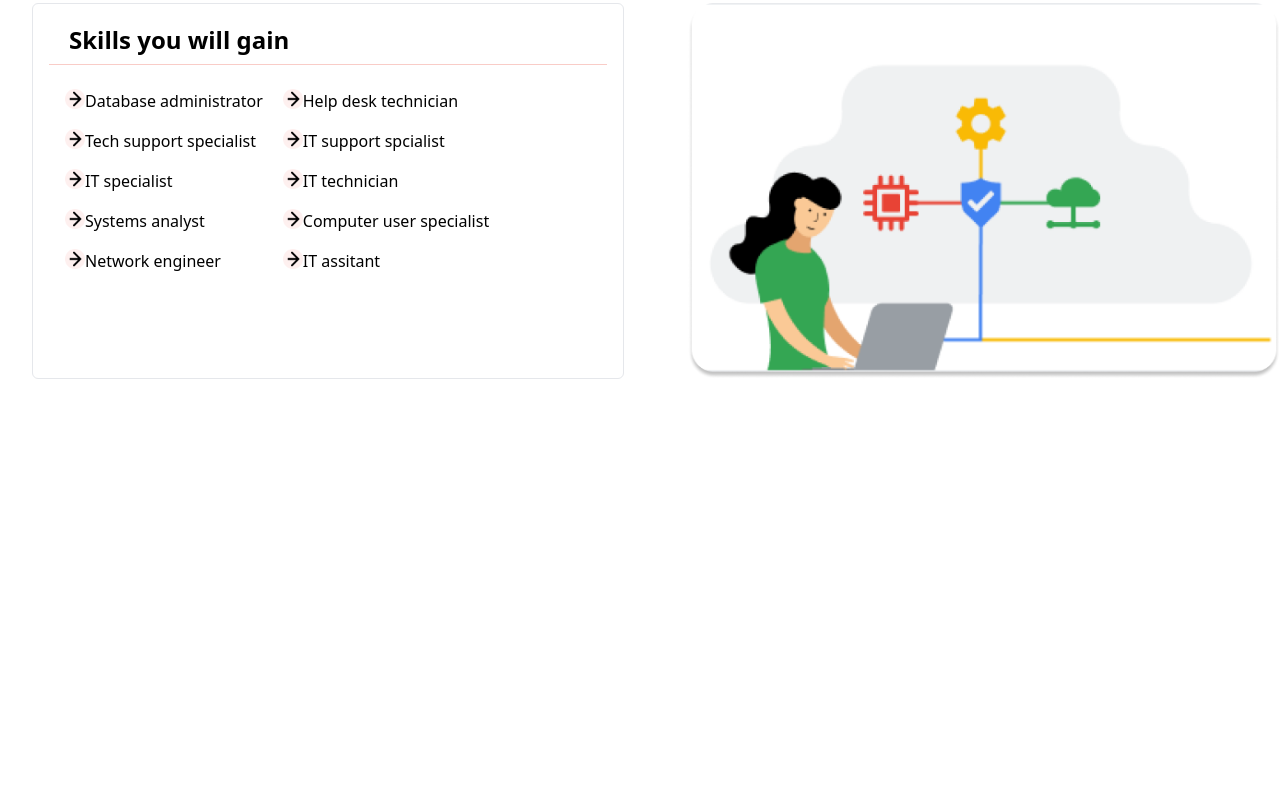
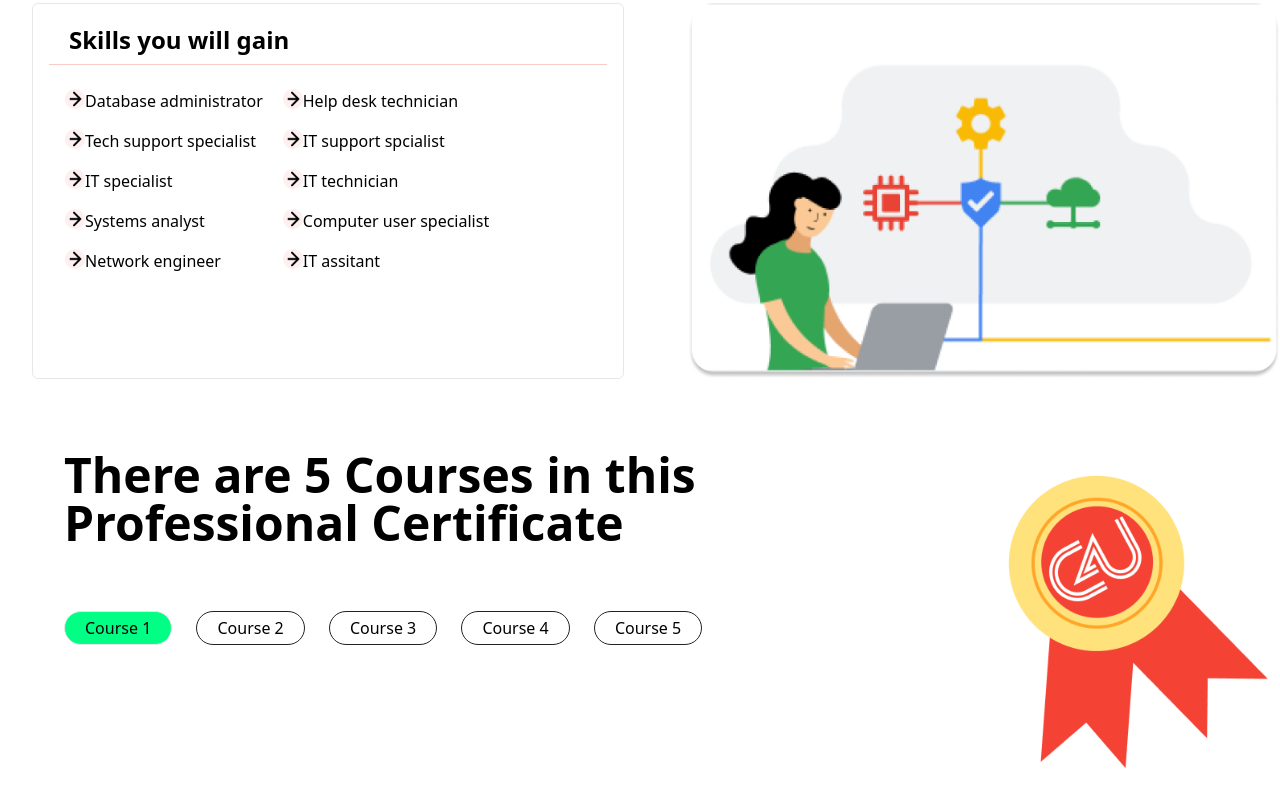
Before and after one commit to marufahmed347/Tailwind-CSS-Assignment-1, a website built with Vite: page index.html in a window 1280 px wide. Shown: the part 1535-2342 px from the top of the page. Before the commit the page ends 1946 px from the top, so only its background shows below. Built offline with nearby package versions, Linux system fonts and the light colour scheme.

Commit message:
certificate done

```diff
--- a/index.html
+++ b/index.html
@@ -234,5 +234,27 @@
 
     </section>
 
+    <!--certificate section-->
+
+    <section class="container grid grid-cols-12 mx-auto mb-8 gap-8 md:px-0 px-4 pt-10">
+
+        <section class="col-span-9 md:ml-16 bg-[#FFFFFF] ml-5">
+            <h2 class="text-3xl md:text-5xl font-semibold mb-10">There are 5 Courses in this Professional Certificate</h2>
+
+            <div class="mt-10 md:mt-16">
+                <button class="border bg-[#00FF84] rounded-full px-5 py-1 mr-5 mb-2">Course  1</button>
+                <button class="border border-[#232323] rounded-full px-5 py-1 mr-5">Course  2</button>
+                <button class="border border-[#232323] rounded-full px-5 py-1 mr-5">Course  3</button>
+                <button class="border border-[#232323]  rounded-full px-5 py-1 mr-5">Course  4</button>
+                <button class="border border-[#232323] rounded-full px-5 py-1 ">Course  5</button>
+            </div>
+        </section>
+
+        <section class="col-span-3 md:ml- bg-[#FFFFFF]">
+            <img class="mt-10 md:mt-0 w-fit" src="img/Group 238902.png" alt="">
+        </section>
+
+    </section>
+
 </body>
 </html>
```
Also changed, not shown: img/Group 238902.png (added).
